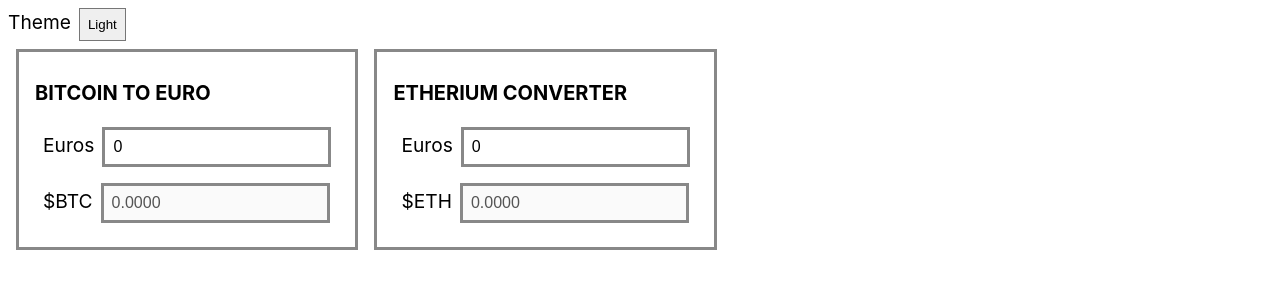
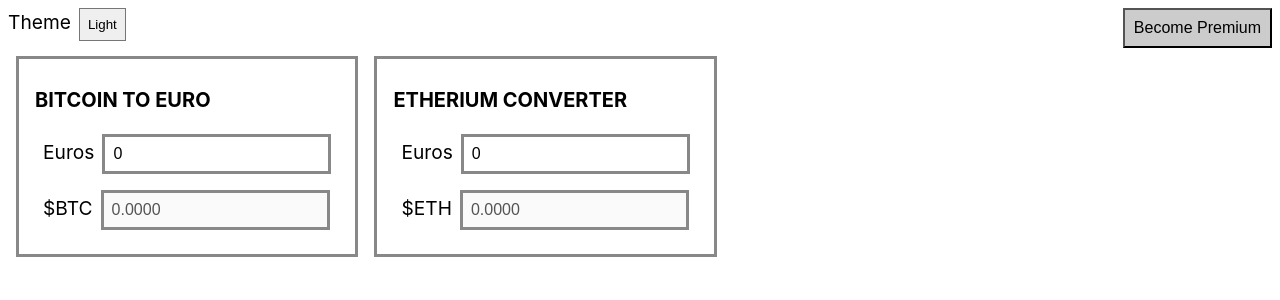
Before and after one commit to andresfulla/react-weeek-4, a React (Create React App) app: page / in a window 1280 px wide. Shown: the top 300 px of the page. Built offline with nearby package versions, Linux system fonts and the light colour scheme.

Commit message:
feat(step 3): become premium button

```diff
--- a/src/Amount.css
+++ b/src/Amount.css
@@ -7,12 +7,17 @@
   border: 3px solid #888;
 }
 
-
 .amount input.negative {
   border: 3px solid #f00;
 }
 
-.amount.dark input, .amount.dark select {
+.amount.dark input,
+.amount.dark select {
   background-color: #555;
   color: #ccc;
 }
+
+.amount.premium input {
+  border-color: gold;
+  box-shadow: 0px 0px 10px gold;
+}
--- a/src/Amount.js
+++ b/src/Amount.js
@@ -19,13 +19,16 @@ export default class Amount extends React.Component {
     this.setState({isNegative});
 
     this.props.onChange(value);
-  }
+  };
 
   render() {
     const {value} = this.props;
 
     return (
-        <label className={`amount ${this.context.theme}`}>
+      <label
+        className={`amount ${this.context.theme} ${
+          this.context.premium ? ' premium' : ''
+        }`}>
         <span>{this.props.name}</span>
         <input
           className={this.state.isNegative ? 'negative' : ''}
@@ -34,7 +37,7 @@ export default class Amount extends React.Component {
           placeholder="0"
           step="0.1"
           type="number"
-            value={Number.isNaN(value) ? '': value}
+          value={Number.isNaN(value) ? '' : value}
         />
       </label>
     );
--- a/src/App.css
+++ b/src/App.css
@@ -16,6 +16,24 @@
   padding: 8px;
 }
 
+.app button {
+  padding: 9px;
+  background: #ccc;
+  color: #000;
+  font-size: 16px;
+}
+
+.app.dark button {
+  padding: 9px;
+  background: cadetblue;
+  color: #000;
+}
+
+.app .app--header {
+  display: flex;
+  justify-content: space-between;
+}
+
 .app.dark {
   background: #000;
   color: #efefef;
--- a/src/App.js
+++ b/src/App.js
@@ -18,6 +18,7 @@ export default class App extends React.Component {
       theme: 'light',
       value: 0,
       conversions: 0,
+      premium: false,
     };
   }
 
@@ -30,7 +31,9 @@ export default class App extends React.Component {
   };
 
   componentDidUpdate(prevProps, prevState) {
-    if (this.state.conversions > MAX_CONVERSIONS) {
+    const {conversions, premium} = this.state;
+
+    if (!premium && conversions > MAX_CONVERSIONS) {
       alert('Convert without limits with out Premium Package');
       this.setState({conversions: 0});
     }
@@ -38,8 +41,10 @@ export default class App extends React.Component {
 
   render() {
     return (
-      <ConverterContext.Provider value={{theme: this.state.theme}}>
+      <ConverterContext.Provider
+        value={{theme: this.state.theme, premium: this.state.premium}}>
         <div className={`app ${this.state.theme}`}>
+          <div className="app--header">
             <label>
               <span>Theme</span>
               <select
@@ -49,6 +54,16 @@ export default class App extends React.Component {
                 <option value="light">Light</option>
               </select>
             </label>
+            {!this.state.premium ? (
+              <button
+                onClick={() => this.setState({premium: true})}
+                type="button">
+                Become Premium
+              </button>
+            ) : (
+              <span>You are premium</span>
+            )}
+          </div>
           <div>
             <Converter
               header={<h1>Bitcoin to Euro</h1>}
--- a/src/Converter.js
+++ b/src/Converter.js
@@ -1,8 +1,11 @@
 import React from 'react';
 import Amount from './Amount';
+import ConverterContext from './ConverterContext';
 import './Converter.css';
 
 export default class Converter extends React.Component {
+  static contextType = ConverterContext;
+
   constructor(props) {
     super(props);
 
@@ -42,6 +45,15 @@ export default class Converter extends React.Component {
           onChange={this._onChange}
           value={(this.state.value * exchangeRate).toFixed(4)}
         />
+
+        {this.context.premium && (
+          <span>
+            <span aria-label="" role="img">
+              💎
+            </span>
+            <span>Premium conversions</span>
+          </span>
+        )}
       </div>
     );
   }
```
Lines whose indentation alone changed are shown as unchanged.
